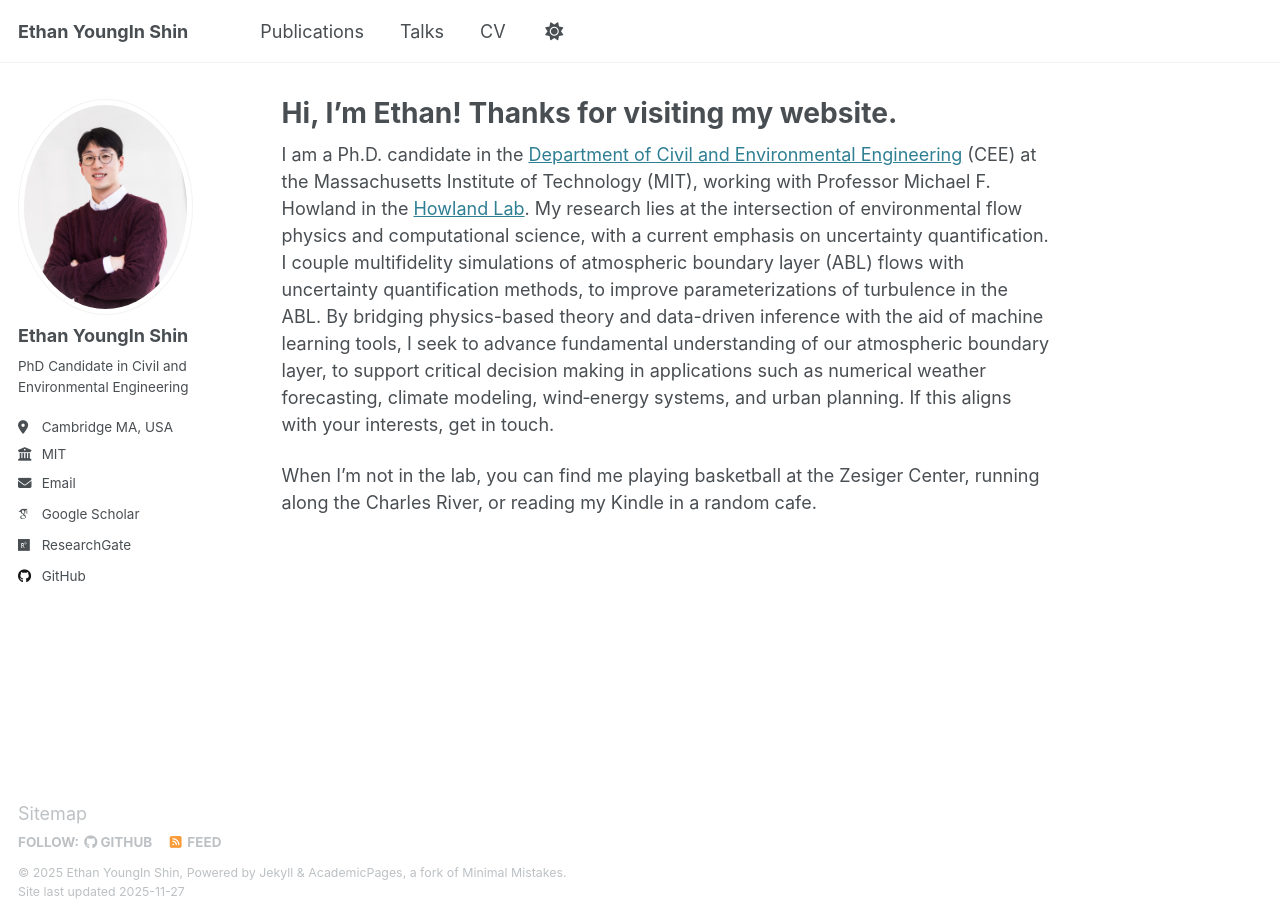
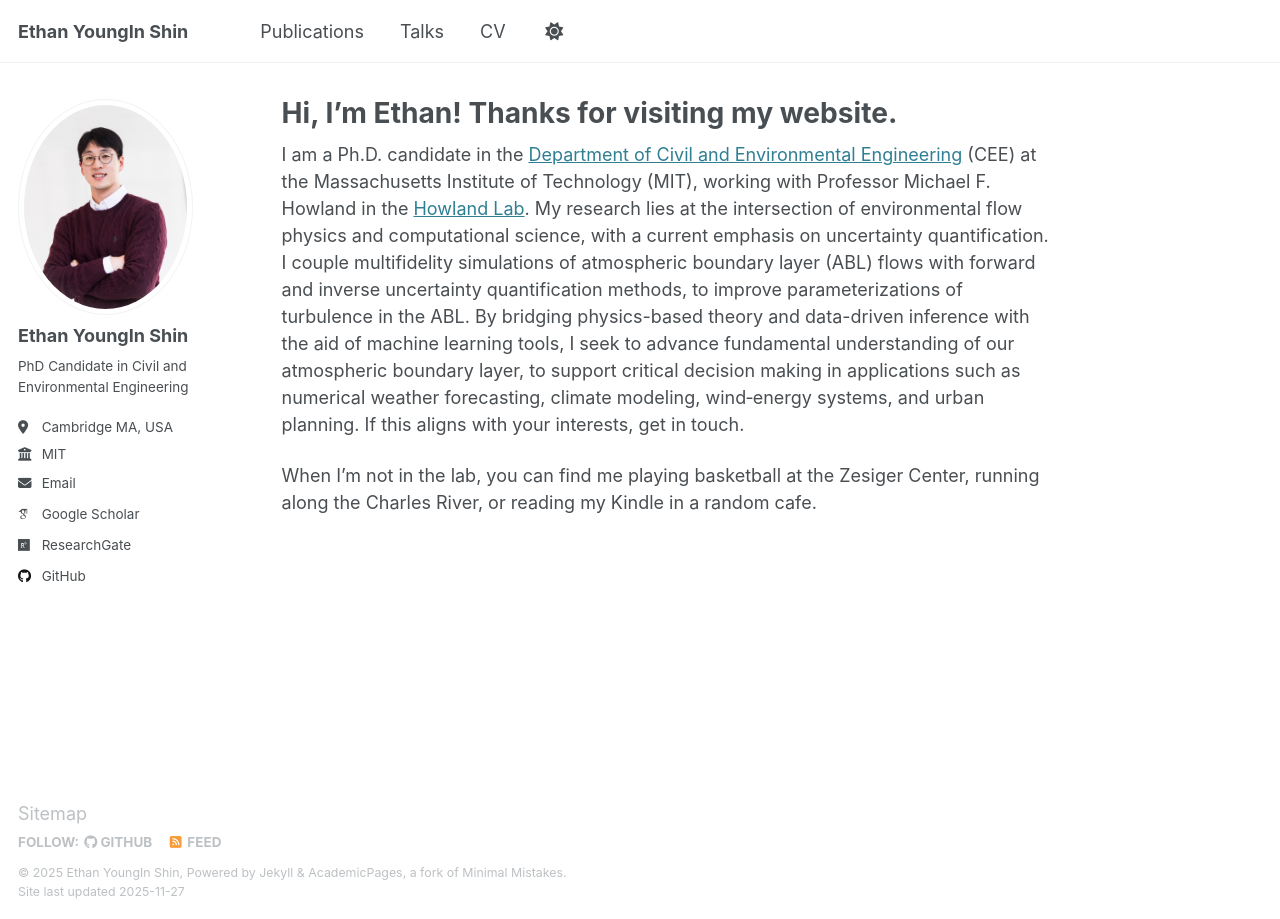
Before and after one commit to duddlshin/duddlshin.github.io, a Jekyll site: the page built from _pages/about.md, in a window 1280 px wide. Built offline with Jekyll 4.4.1, drawn with Linux system fonts in a browser that asks for light colours; some web fonts are replaced.

Commit message:
Updates to about me page

```diff
--- a/_pages/about.md
+++ b/_pages/about.md
@@ -11,7 +11,7 @@ redirect_from:
 
 I am a Ph.D. candidate in the [Department of Civil and Environmental Engineering](https://cee.mit.edu) (CEE) at the Massachusetts Institute of Technology (MIT), working with Professor Michael F. Howland in the [Howland Lab](https://www.howlandlab.com).
 My research lies at the intersection of environmental flow physics and computational science, with a current emphasis on uncertainty quantification.
-I couple multifidelity simulations of atmospheric boundary layer (ABL) flows with uncertainty quantification methods, to improve parameterizations of turbulence in the ABL.
+I couple multifidelity simulations of atmospheric boundary layer (ABL) flows with forward and inverse uncertainty quantification methods, to improve parameterizations of turbulence in the ABL.
 By bridging physics-based theory and data-driven inference with the aid of machine learning tools, I seek to advance fundamental understanding of our atmospheric boundary layer, to support critical decision making in applications such as numerical weather forecasting, climate modeling, wind‐energy systems, and urban planning.
 If this aligns with your interests, get in touch.
 
```
